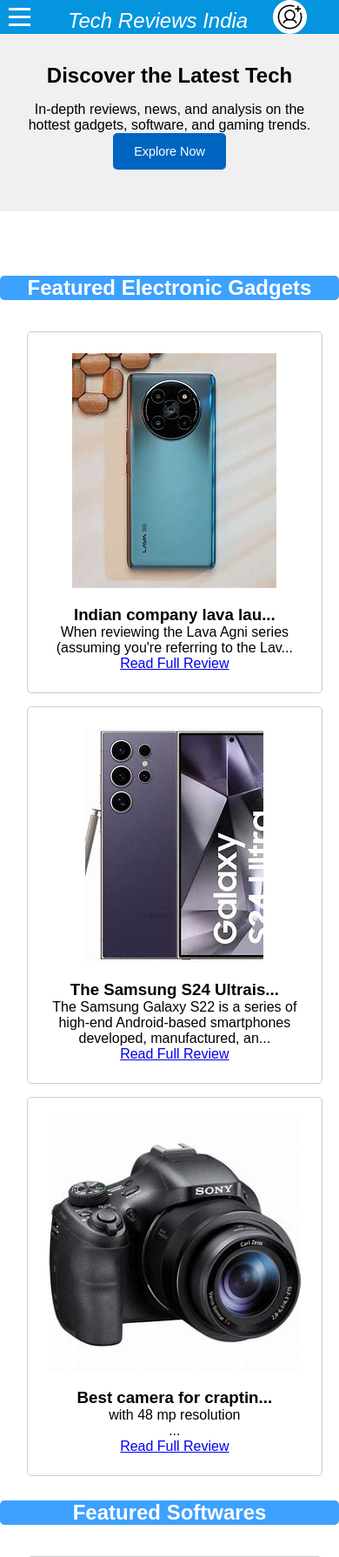
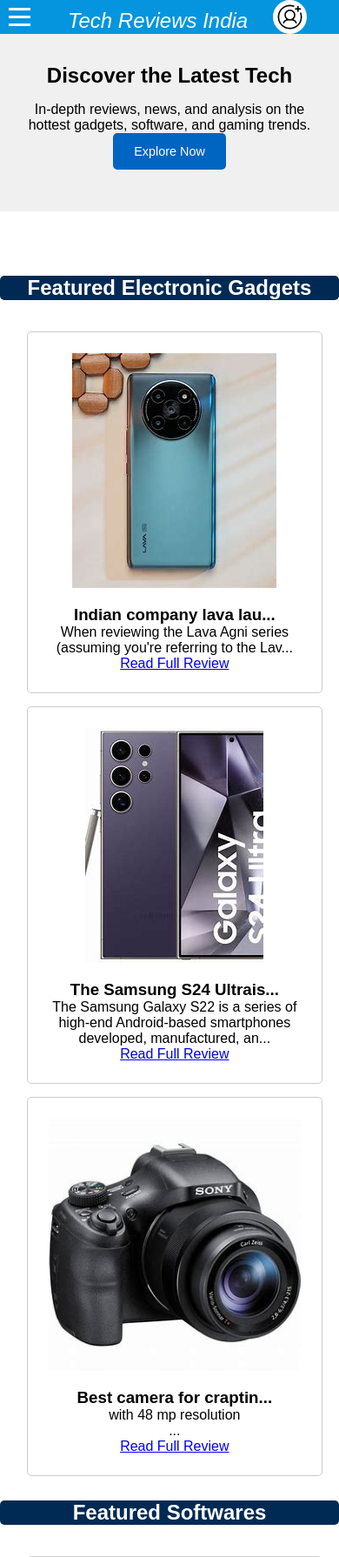
Before and after one commit to Alien-U/Tech-Reviews-website, a Django app: page / in a window 390 px wide. Shown: the top 1790 px of the page at 87% size. Run offline with Django 5.2, Linux system fonts and the light colour scheme; data comes from the database, SQL or seed files in the repository; both versions use the stored data as it was after the commit.

Commit message:
muchresponsive2

```diff
--- a/MTR/shome/static/shome/basic.css
+++ b/MTR/shome/static/shome/basic.css
@@ -56,18 +56,7 @@
   cursor: pointer;
   display: block;
 }
-#Usericon2
-{
-  margin-left: auto; /* Push the element to the right */
-  margin-right:2vw;
-  margin-top: 0; /* Align to the top */
-  border: 2px solid rgb(255, 255, 255);
-  color: rgb(255, 255, 255);
-  background-color: #fff;
-  border-radius: 50%;
-  cursor: pointer;
-  display: block;
-}
+
  #btn {
   position: fixed;
   right:3%;
@@ -128,7 +117,7 @@
       display: none; /* Hide the full menu on smaller screens */
       flex-direction: column;
       position: absolute;
-      top: 43px; /* Adjust as needed */
+      top: 4.5vh; /*Adjust as needed*/
       left: 0;
       width: 100%;
       background-color: #00243e;
--- a/MTR/shome/static/shome/gadgets.css
+++ b/MTR/shome/static/shome/gadgets.css
@@ -39,7 +39,7 @@
     width: 30%;
     margin: 0 auto; /* Center the h2 */
     margin-bottom: 3%;
-    background-color:#3da1ff ;
+    background-color:#002a54 ;
     color: #fff;
     margin-top:10px;
     border-radius: 5px;
--- a/MTR/shome/static/shome/gameview.css
+++ b/MTR/shome/static/shome/gameview.css
@@ -1,7 +1,7 @@
 #imgframe {
     width: 57%;
     margin: 0 auto;
-    border: solid rgb(87, 0, 99);
+    border: solid rgb(0, 46, 99);;
     padding: 1%;
     text-align: center;
 }
--- a/MTR/shome/static/shome/gaming.css
+++ b/MTR/shome/static/shome/gaming.css
@@ -39,7 +39,7 @@
     width: 30%;
     margin: 0 auto; /* Center the h2 */
     margin-bottom: 3%;
-    background-color:#3da1ff ;
+    background-color:#002a54 ;
     color: #fff;
     margin-top:10px;
     border-radius: 5px;
--- a/MTR/shome/static/shome/index.css
+++ b/MTR/shome/static/shome/index.css
@@ -44,7 +44,7 @@
   /* border: solid rgb(0, 166, 255); */
   width: 30%;
   margin: 0 auto; /* Center the h2 */
-  background-color:#3da1ff ;
+  background-color:#002a54 ;
   color: #fff;
   margin-top:10px;
   border-radius: 5px;
--- a/MTR/shome/static/shome/prodview.css
+++ b/MTR/shome/static/shome/prodview.css
@@ -1,7 +1,7 @@
 #imgframe {
     width: 57%;
     margin: 0 auto;
-    border: solid rgb(87, 0, 99);
+    border: solid rgb(0, 46, 99);
     padding: 1%;
     text-align: center;
 }
--- a/MTR/shome/static/shome/softview.css
+++ b/MTR/shome/static/shome/softview.css
@@ -1,7 +1,7 @@
  #imgframe {
         width: 57%;
         margin: 0 auto;
-        border: solid rgb(87, 0, 99);
+        border: solid rgb(0, 46, 99);;
         padding: 1%;
         text-align: center;
     }
--- a/MTR/shome/static/shome/software.css
+++ b/MTR/shome/static/shome/software.css
@@ -40,7 +40,7 @@
     width: 30%;
     margin: 0 auto; /* Center the h2 */
     margin-bottom: 3%;
-    background-color:#3da1ff ;
+    background-color:#002a54 ;
     color: #fff;
     margin-top:10px;
     border-radius: 5px;
--- a/MTR/shome/templates/shome/basic.html
+++ b/MTR/shome/templates/shome/basic.html
@@ -19,7 +19,7 @@
   {% if user.is_authenticated %}
       <img src="{% static 'shome/user.png' %}" alt="" id="Usericon" onclick="opendrop()" height="39px" width="39px">
   {% else %}
-      <a href="/loginSignup"><img src="{% static 'shome/user-account.png' %}" alt="" id="Usericon" height="39px" width="39px"></a>
+      <a href="/loginSignup"><img src="{% static 'shome/user-account.png' %}" alt=""  id="Usericon" height="39px" width="39px"></a>
   {% endif %}
       <nav>
           <ul id="navbar-ul">
```
Also changed, not shown: MTR/db.sqlite3.
